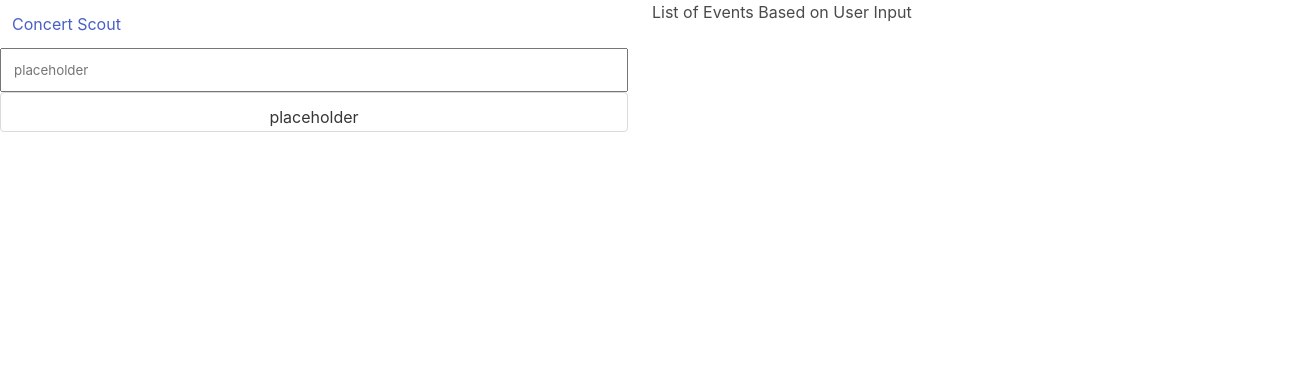
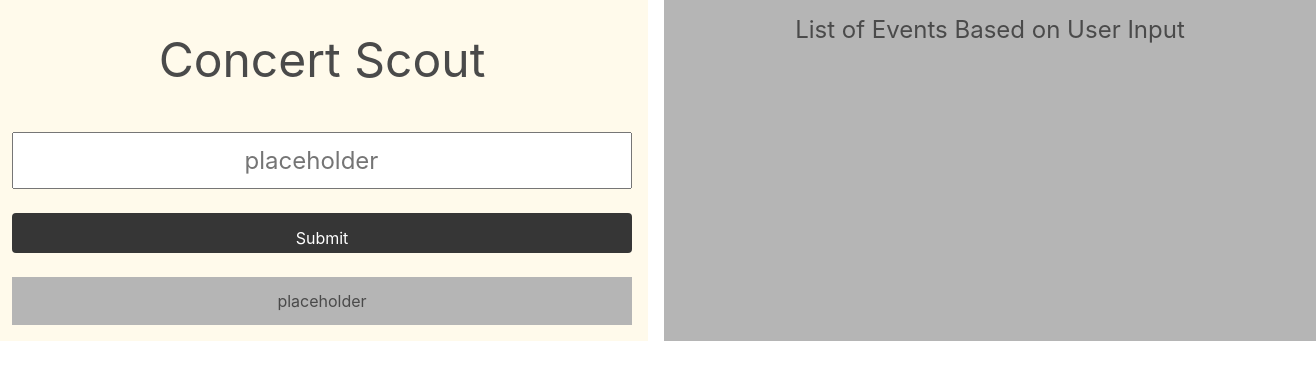
Before and after one commit to austinslatey/concert-scout, a plain HTML site: page index.html in a window 1280 px wide. Shown: the whole page, 1316 px wide, since content can reach past the window. Drawn offline with nearby package versions, Linux system fonts and the light colour scheme.

Commit message:
css touch ups

```diff
--- a/index.html
+++ b/index.html
@@ -9,23 +9,24 @@
     <title>Concert Scout</title>
 </head>
 <body class="columns flex-wrap">
-    <container class="column is-half is-align-content-center">
+    <container class="column is-half has-background-warning-light p-4 m-2 has-text-centered">
 
-            <h1 class="column has-text-link">Concert Scout</h1>
-            <div>
+            <h1 class="column block is-size-1">Concert Scout</h1>
+            <div class="block">
             <!--input-->
-            <input class="column is-full" placeholder="placeholder"></input>
+            <input class="column is-full block has-text-centered is-size-4" type="search" placeholder="placeholder"></input>
             <!--button-->
-            <button class="column is-full button">placeholder</button>
+            <input class="column block is-full is-dark button" type="submit" value="Submit"></input>
             </div>
-            <div>
+            <div class="column block has-background-grey-light is-full pb-auto">
                 <!--map view of venue selected-->
+                placeholder
             </div>
 
     </container>
-    <container class="column is-half">
+    <container class="column is-half pb-auto p-4 m-2 has-background-grey-light">
 
-            <p>List of Events Based on User Input</p>
+            <p class="block has-text-centered is-size-4">List of Events Based on User Input</p>
             <!-- <div>
                 List of Events
             </div> -->
```
